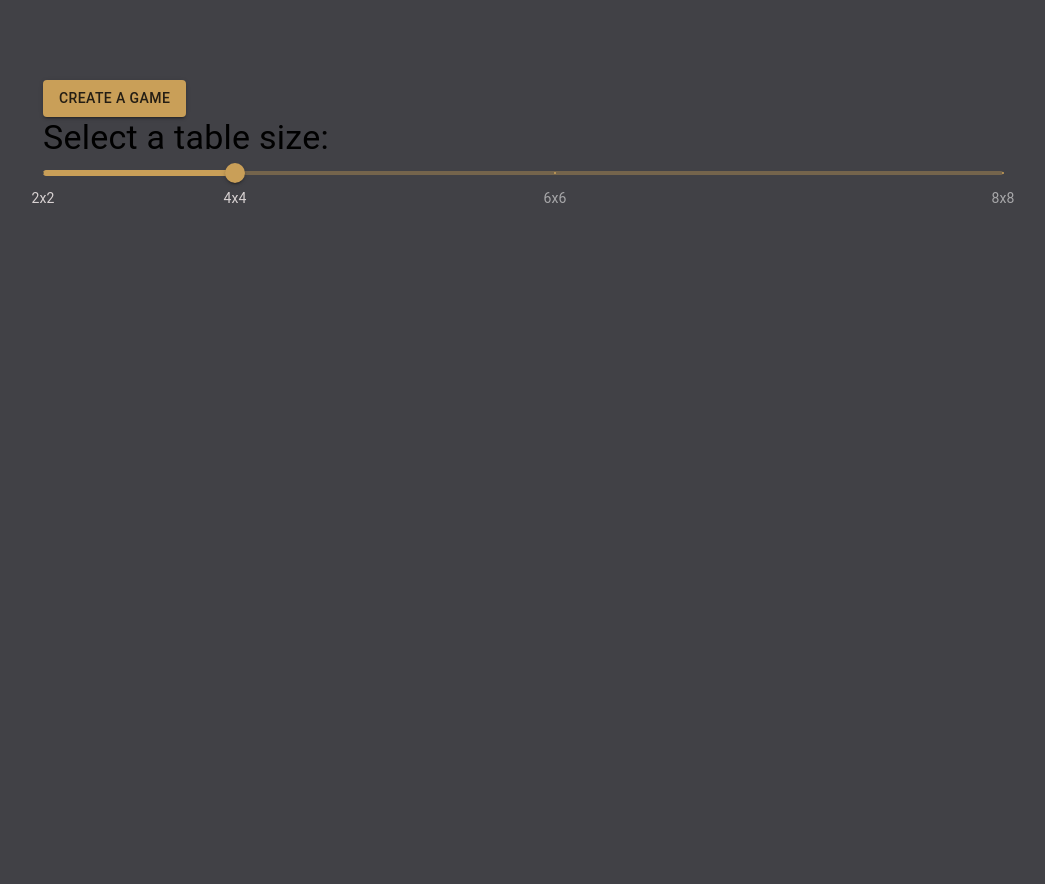
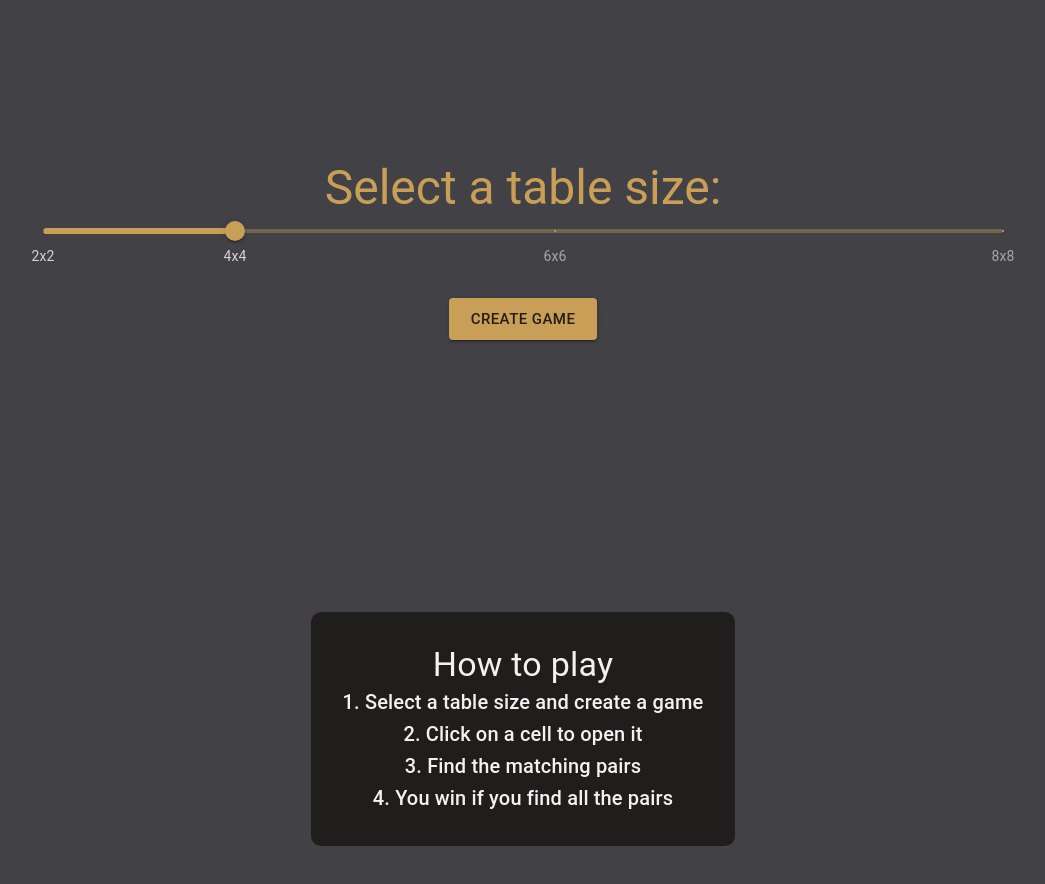
Before and after one commit to cenarturkmen/memory-game, a React (Create React App) app: page / in a window 1280 px wide. Shown: the top 884 px of the page, without its empty margins (117-1162 px from the left). Before the commit the page ends 800 px from the top, so only its background shows below. Built offline with nearby package versions, Linux system fonts and the light colour scheme.

Commit message:
feat(howToPlay): add, refactor(home): game container update

```diff
--- /dev/null
+++ b/src/components/HowToPlay/HowToPlay.tsx
@@ -0,0 +1,34 @@
+import { Typography } from "@mui/material";
+import React from "react";
+
+export const HowToPlay: React.FC = ({}) => {
+  return (
+    <div
+      style={{
+        display: "flex",
+        flexDirection: "column",
+        alignItems: "center",
+        backgroundColor: "#201d1d",
+        marginTop: "10rem",
+        padding: "2rem",
+        borderRadius: "10px",
+      }}
+    >
+      <Typography variant="h4" color="secondary">
+        How to play
+      </Typography>
+      <Typography variant="h6" color="secondary">
+        1. Select a table size and create a game
+      </Typography>
+      <Typography variant="h6" color="secondary">
+        2. Click on a cell to open it
+      </Typography>
+      <Typography variant="h6" color="secondary">
+        3. Find the matching pairs
+      </Typography>
+      <Typography variant="h6" color="secondary">
+        4. You win if you find all the pairs
+      </Typography>
+    </div>
+  );
+};
--- /dev/null
+++ b/src/pages/Home.scss
@@ -0,0 +1,14 @@
+.home {
+    display: flex;
+    flex-direction: column;
+    align-items: center;
+    justify-content: center;
+}
+
+.howToPlay{
+    margin-top: 5rem;
+}
+
+.start {
+    margin-top: 5rem;
+}
--- a/src/pages/Home.tsx
+++ b/src/pages/Home.tsx
@@ -1,8 +1,10 @@
 import React, { useState } from "react";
 import Slider from "@mui/material/Slider";
 
+import "./Home.scss";
 import { Table } from "../components/Table/Table";
 import { Button, Typography } from "@mui/material";
+import { HowToPlay } from "../components/HowToPlay/HowToPlay";
 
 export const Home: React.FC = () => {
   const [tableSize, setTableSize] = useState(16);
@@ -10,16 +12,12 @@ export const Home: React.FC = () => {
 
   console.log(tableSize);
   return (
-    <div>
-      <Button
-        color="primary"
-        variant="contained"
-        onClick={() => setIsGameStarted(true)}
-      >
-        {" "}
-        Create a game
-      </Button>
-      <Typography variant="h4">Select a table size:</Typography>
+    <div className="home">
+      {!isGameStarted ? (
+        <>
+          <Typography sx={{ marginTop: "5rem" }} variant="h3" color="primary">
+            Select a table size:
+          </Typography>
           <Slider
             aria-label="Temperature"
             defaultValue={marks[1].value}
@@ -32,7 +30,36 @@ export const Home: React.FC = () => {
               setTableSize(value as number);
             }}
           />
-      {isGameStarted && <Table size={tableSize} />}
+          <Button
+            size="large"
+            sx={{ margin: "2rem" }}
+            className="startButton"
+            color="primary"
+            variant="contained"
+            disabled={isGameStarted}
+            onClick={() => setIsGameStarted(true)}
+          >
+            Create Game
+          </Button>
+          <div className="howToPlay">
+            <HowToPlay />
+          </div>
+        </>
+      ) : (
+        <>
+          <Button
+            size="large"
+            className="backButton"
+            sx={{ position: "absolute", top: "1rem", left: "1rem" }}
+            color="secondary"
+            variant="contained"
+            onClick={() => setIsGameStarted(false)}
+          >
+            Back
+          </Button>
+          <Table size={tableSize} />
+        </>
+      )}
     </div>
   );
 };
```
Lines whose indentation alone changed are shown as unchanged.
